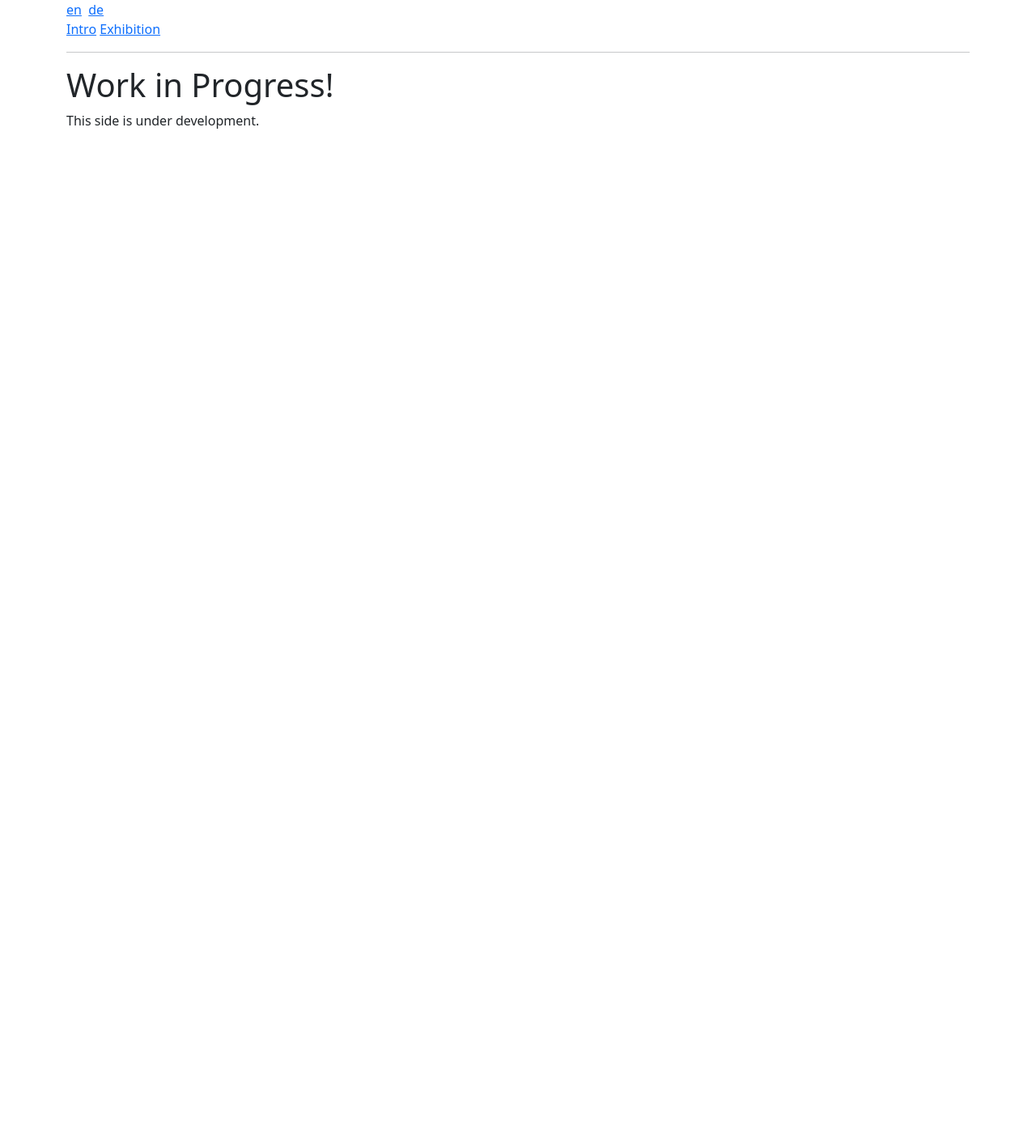
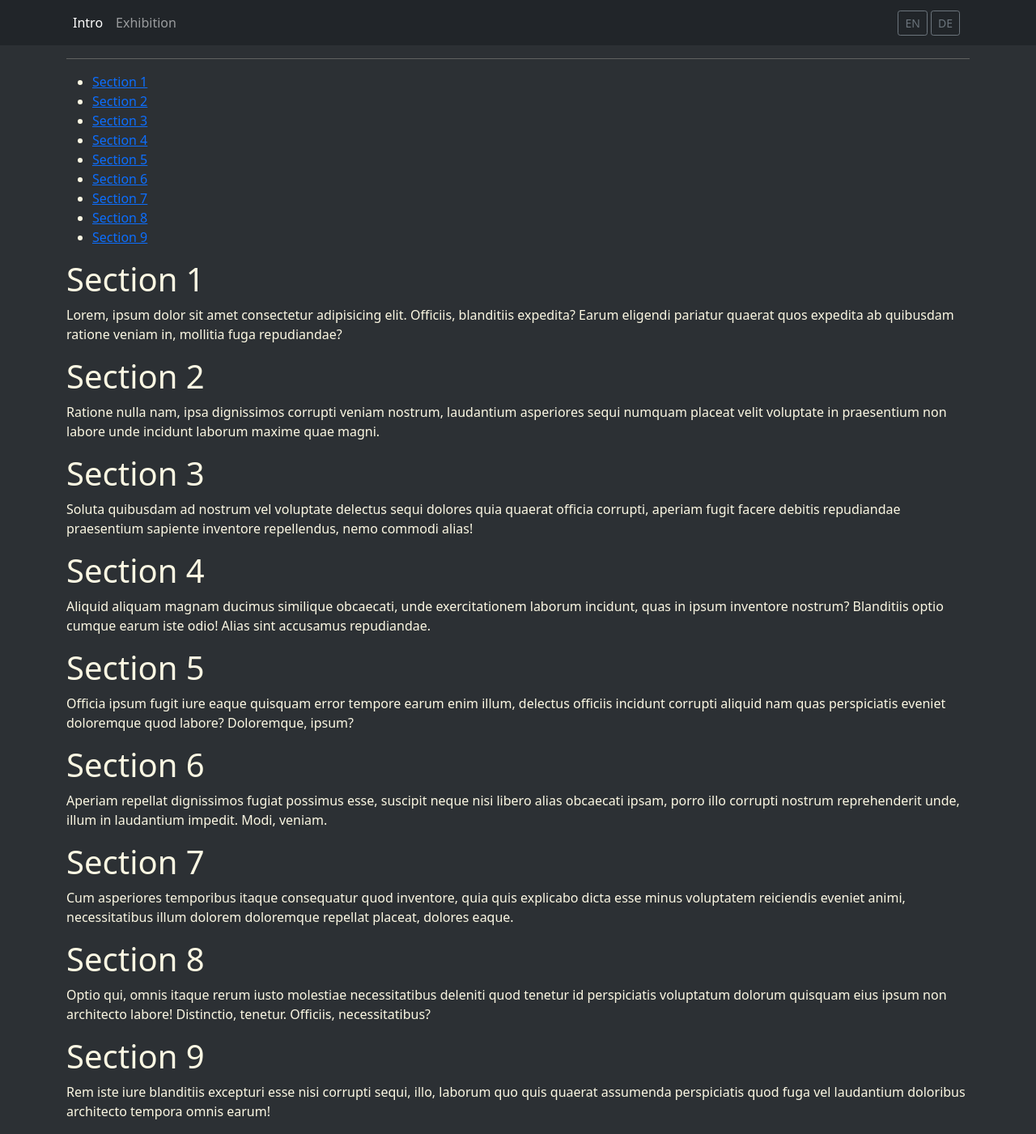
Before and after one commit to BernhardKoschicek/flucht, a Flask app: page /en/exhibition in a window 1280 px wide. Shown: the whole page at 81% size. Before the commit the page ends 159 px from the top, so only its background shows below. Run offline with Flask 2, Linux system fonts and the light colour scheme; some libraries are stand-ins or nearby versions.

Commit message:
basic css

```diff
--- a/flucht/blueprints/multilingual/templates/multilingual/exhibition.html
+++ b/flucht/blueprints/multilingual/templates/multilingual/exhibition.html
@@ -1,10 +1,56 @@
 {% extends "layout.html" %}
 
 {% block content %}
-    <h1>Work in Progress! </h1>
-    <div>
-        <p>
-            This side is under development.
-        </p>
-    </div>
+<nav>
+  <ul>
+    <li><a href="#section-1">Section 1</a></li>
+    <li><a href="#section-2">Section 2</a></li>
+    <li><a href="#section-3">Section 3</a></li>
+    <li><a href="#section-4">Section 4</a></li>
+    <li><a href="#section-5">Section 5</a></li>
+    <li><a href="#section-6">Section 6</a></li>
+    <li><a href="#section-7">Section 7</a></li>
+    <li><a href="#section-8">Section 8</a></li>
+    <li><a href="#section-9">Section 9</a></li>
+  </ul>
+</nav>
+
+<main class="body_exi">
+  <section id="section-1">
+    <h1>Section 1</h1>
+    <p>Lorem, ipsum dolor sit amet consectetur adipisicing elit. Officiis, blanditiis expedita? Earum eligendi pariatur quaerat quos expedita ab quibusdam ratione veniam in, mollitia fuga repudiandae?</p>
+  </section>
+  <section id="section-2">
+    <h1>Section 2</h1>
+    <p>Ratione nulla nam, ipsa dignissimos corrupti veniam nostrum, laudantium asperiores sequi numquam placeat velit voluptate in praesentium non labore unde incidunt laborum maxime quae magni.</p>
+  </section>
+  <section id="section-3">
+    <h1>Section 3</h1>
+    <p>Soluta quibusdam ad nostrum vel voluptate delectus sequi dolores quia quaerat officia corrupti, aperiam fugit facere debitis repudiandae praesentium sapiente inventore repellendus, nemo commodi alias!</p>
+  </section>
+  <section id="section-4">
+    <h1>Section 4</h1>
+    <p>Aliquid aliquam magnam ducimus similique obcaecati, unde exercitationem laborum incidunt, quas in ipsum inventore nostrum? Blanditiis optio cumque earum iste odio! Alias sint accusamus repudiandae.</p>
+  </section>
+  <section id="section-5">
+    <h1>Section 5</h1>
+    <p>Officia ipsum fugit iure eaque quisquam error tempore earum enim illum, delectus officiis incidunt corrupti aliquid nam quas perspiciatis eveniet doloremque quod labore? Doloremque, ipsum?</p>
+  </section>
+  <section id="section-6">
+    <h1>Section 6</h1>
+    <p>Aperiam repellat dignissimos fugiat possimus esse, suscipit neque nisi libero alias obcaecati ipsam, porro illo corrupti nostrum reprehenderit unde, illum in laudantium impedit. Modi, veniam.</p>
+  </section>
+  <section id="section-7">
+    <h1>Section 7</h1>
+    <p>Cum asperiores temporibus itaque consequatur quod inventore, quia quis explicabo dicta esse minus voluptatem reiciendis eveniet animi, necessitatibus illum dolorem doloremque repellat placeat, dolores eaque.</p>
+  </section>
+  <section id="section-8">
+    <h1>Section 8</h1>
+    <p>Optio qui, omnis itaque rerum iusto molestiae necessitatibus deleniti quod tenetur id perspiciatis voluptatum dolorum quisquam eius ipsum non architecto labore! Distinctio, tenetur. Officiis, necessitatibus?</p>
+  </section>
+  <section id="section-9">
+    <h1>Section 9</h1>
+    <p>Rem iste iure blanditiis excepturi esse nisi corrupti sequi, illo, laborum quo quis quaerat assumenda perspiciatis quod fuga vel laudantium doloribus architecto tempora omnis earum!</p>
+  </section>
+</main>
 {% endblock %}
--- a/flucht/static/styles/style.css
+++ b/flucht/static/styles/style.css
@@ -0,0 +1,7 @@
+html {
+  scroll-behavior: smooth;
+}
+body {
+     background-color: #2c3034;
+    color: #fcf8e3;
+}
--- a/flucht/templates/layout.html
+++ b/flucht/templates/layout.html
@@ -12,16 +12,47 @@
     <title>{{ title }}</title>
 </head>
 <body>
+<nav class="navbar navbar-expand-lg navbar-dark bg-dark sticky-top">
+    <div class="container">
+
+        <button class="navbar-toggler" type="button" data-bs-toggle="collapse"
+                data-bs-target="#navbarNavAltMarkup" aria-controls="navbarNavAltMarkup"
+                aria-expanded="false" aria-label="Toggle navigation">
+            <span class="navbar-toggler-icon"></span>
+        </button>
+        <div class="collapse navbar-collapse" id="navbarNavAltMarkup">
+            <div class="navbar-nav">
+                <a class="nav-link active" aria-current="page"
+                   href="{{ url_for('multilingual.intro') }}">{{ _('Intro') }}</a>
+                <a class="nav-link"
+                   href="{{ url_for('multilingual.exhibition') }}">{{ _('Exhibition') }}</a>
+            </div>
+        </div>
+        <div class="d-flex">
+            <form class="container-fluid justify-content-start">
+                <a  style="text-decoration: none;" href="{{ url_for(request.endpoint, lang_code='en') }}">
+                    <button class="btn btn-sm btn-outline-secondary" type="button">
+                        EN
+                    </button>
+                </a>
+                <a  href="{{ url_for(request.endpoint, lang_code='de') }}">
+                    <button class="btn btn-sm btn-outline-secondary" type="button">
+                        DE
+                    </button>
+                </a>
+
+
+            </form>
+        </div>
+    </div>
+
+</nav>
 <div class="container">
-    <a href="{{ url_for(request.endpoint, lang_code='en') }}">en</a>&nbsp;
-    <a href="{{ url_for(request.endpoint, lang_code='de') }}">de</a>
-    <div>
-        <a href="{{ url_for('multilingual.intro') }}">{{ _('Intro') }}</a>
-        <a href="{{ url_for('multilingual.exhibition') }}">{{ _('Exhibition') }}</a>
-    </div>
     <hr>
     {% block content %}{% endblock %}
 </div>
 
 </body>
+
+<script src="{{ url_for('static', filename='js/sticky_nav_exi.js') }}"></script>
 </html>
```
